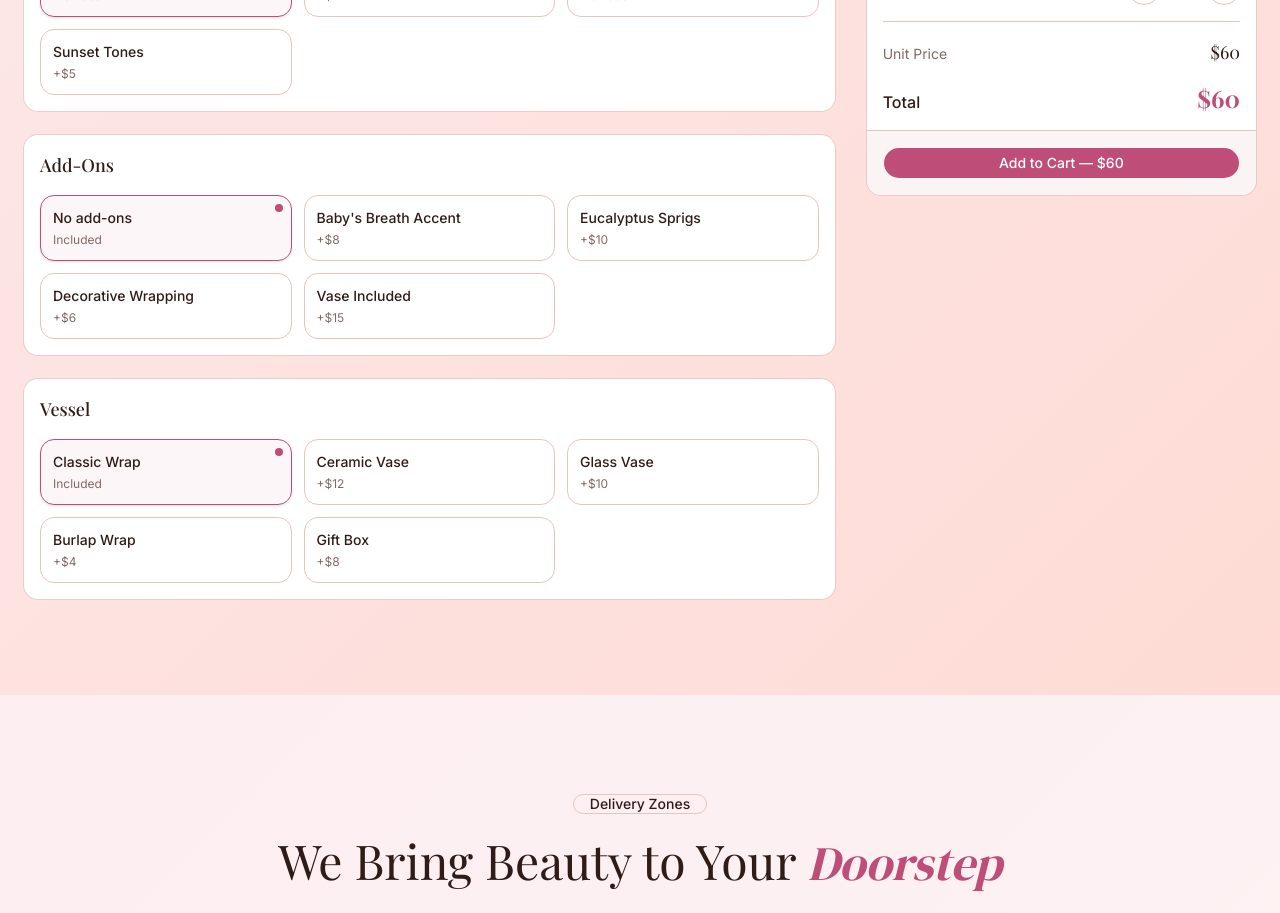
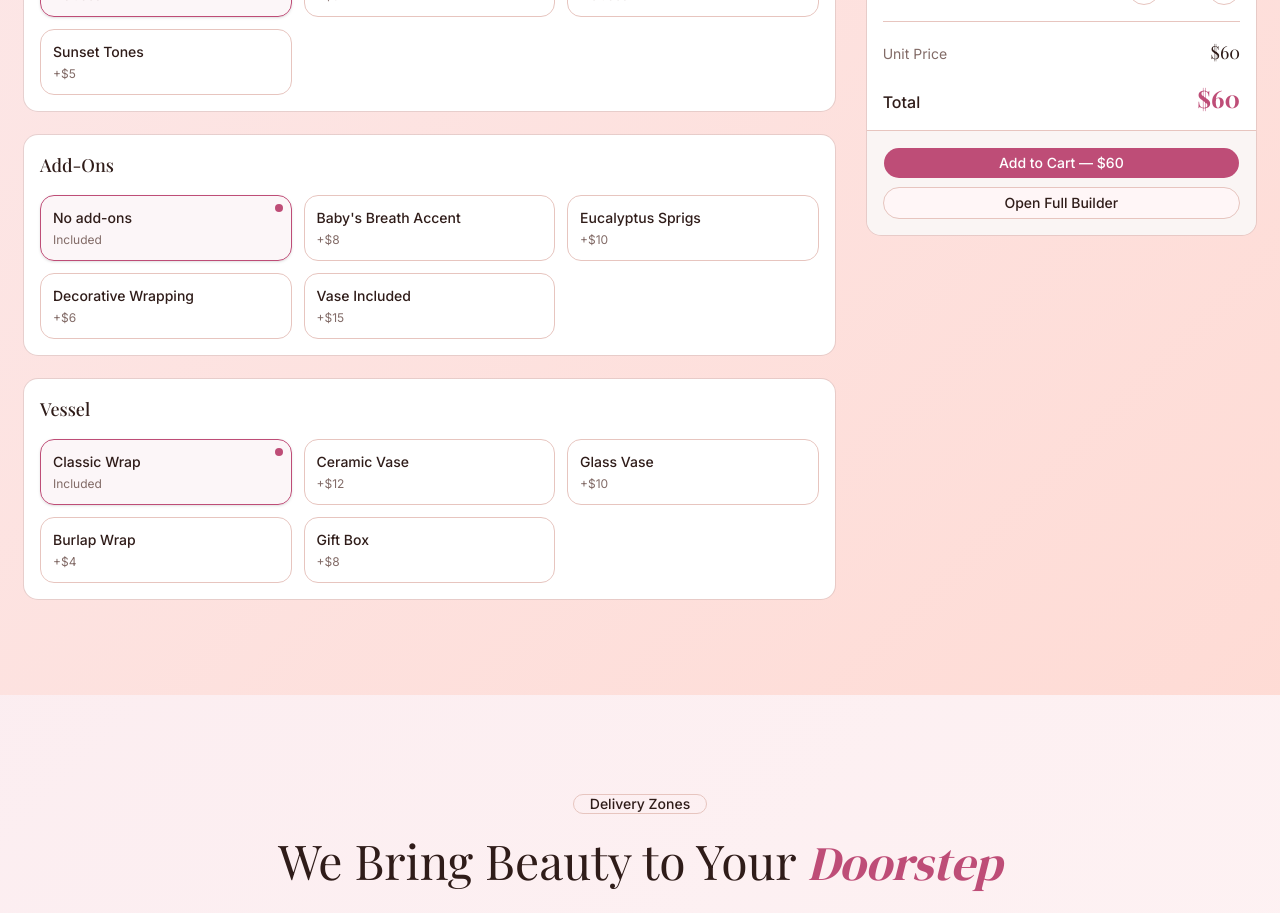
Before and after one commit to anas-khan-antimatter/mkt-petal-florist, a Next.js app: page / in a window 1280 px wide. Shown: the part 2320-3233 px from the top of the page. Built offline with nearby package versions, Linux system fonts and the light colour scheme; a web font is replaced by a local one.

Commit message:
antimatter: checkpoint c-1790733025493-8g8bu

```diff
--- a/src/components/sections/BouquetBuilder.tsx
+++ b/src/components/sections/BouquetBuilder.tsx
@@ -12,6 +12,7 @@ import {
   CardHeader,
   CardTitle,
 } from "@/components/ui/card";
+import Link from "next/link";
 
 type OptionCategory = {
   label: string;
@@ -253,9 +254,12 @@ export default function BouquetBuilder() {
                   </span>
                 </div>
               </CardContent>
-              <CardFooter>
+              <CardFooter className="flex-col gap-2">
                 <Button className="w-full rounded-full gap-2">
                   Add to Cart — ${totalPrice}
+                </Button>
+                <Button variant="outline" className="w-full rounded-full text-sm" asChild>
+                  <Link href="/bouquet-builder">Open Full Builder</Link>
                 </Button>
               </CardFooter>
             </Card>
```
